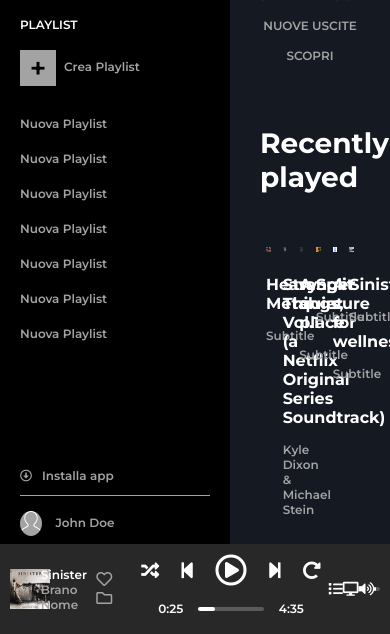
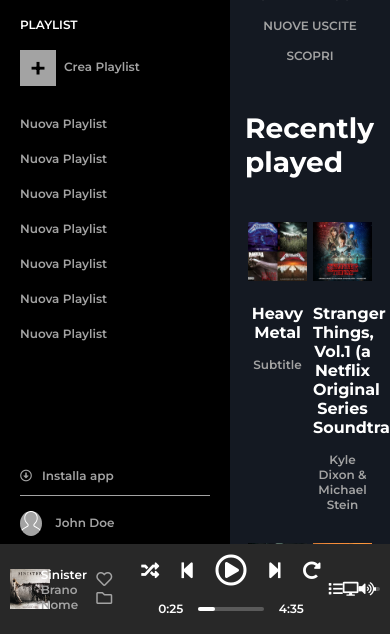
Before and after one commit to Kio-dev-it/html-css-spotifyweb, a plain HTML site: page index.html in a window 390 px wide. Shown: the part 210-844 px from the top of the page. Drawn offline with Linux system fonts and the light colour scheme.

Commit message:
Add responsive media query for 1100px and 700px

```diff
--- /dev/null
+++ b/css/responsive-mq.css
@@ -0,0 +1,25 @@
+@media screen and (max-width: 1100px){
+    .albums{
+        margin: 20px;
+    }
+
+    .card{
+        margin-top: 25px;
+        padding: 4px;
+        width: calc(100% / 4);
+        text-align: center;
+    }
+}
+
+@media screen and (max-width: 700px){
+    .albums{
+        margin: 15px;
+    }
+
+    .card{
+        margin-top: 25px;
+        padding: 3px;
+        width: calc(100% / 2);
+        text-align: center;
+    }
+}
--- a/css/style.css
+++ b/css/style.css
@@ -241,6 +241,7 @@ main{
 
 .row{
     display: flex;
+    flex-wrap: wrap;
 }
 
 .card{
--- a/index.html
+++ b/index.html
@@ -15,6 +15,7 @@
         <!-- /Fontawesome -->
 
         <link rel="stylesheet" href="./css/style.css">
+        <link rel="stylesheet" href="./css/responsive-mq.css">
         <title>BoolTify</title>
     </head>
     <body>
```
